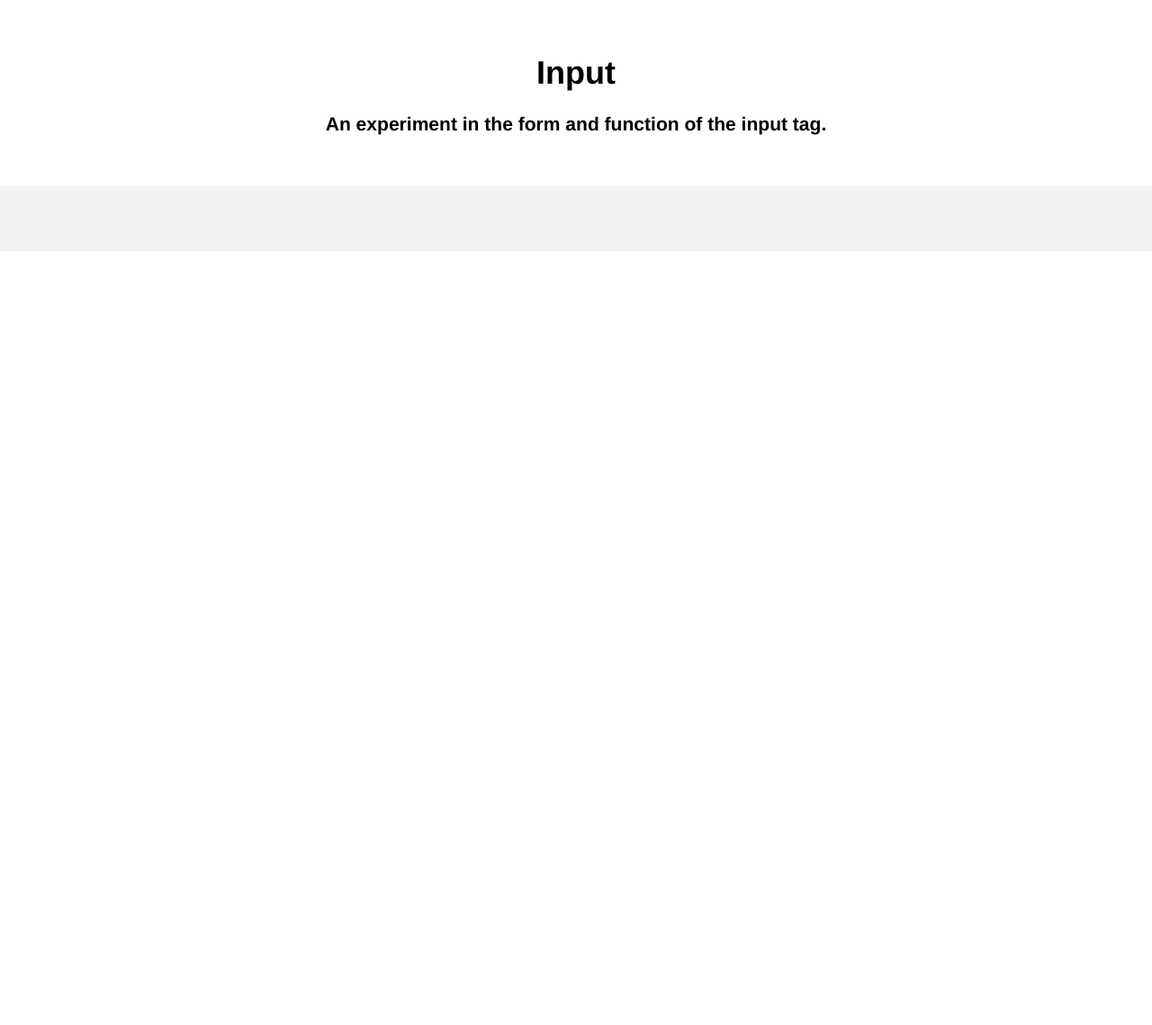
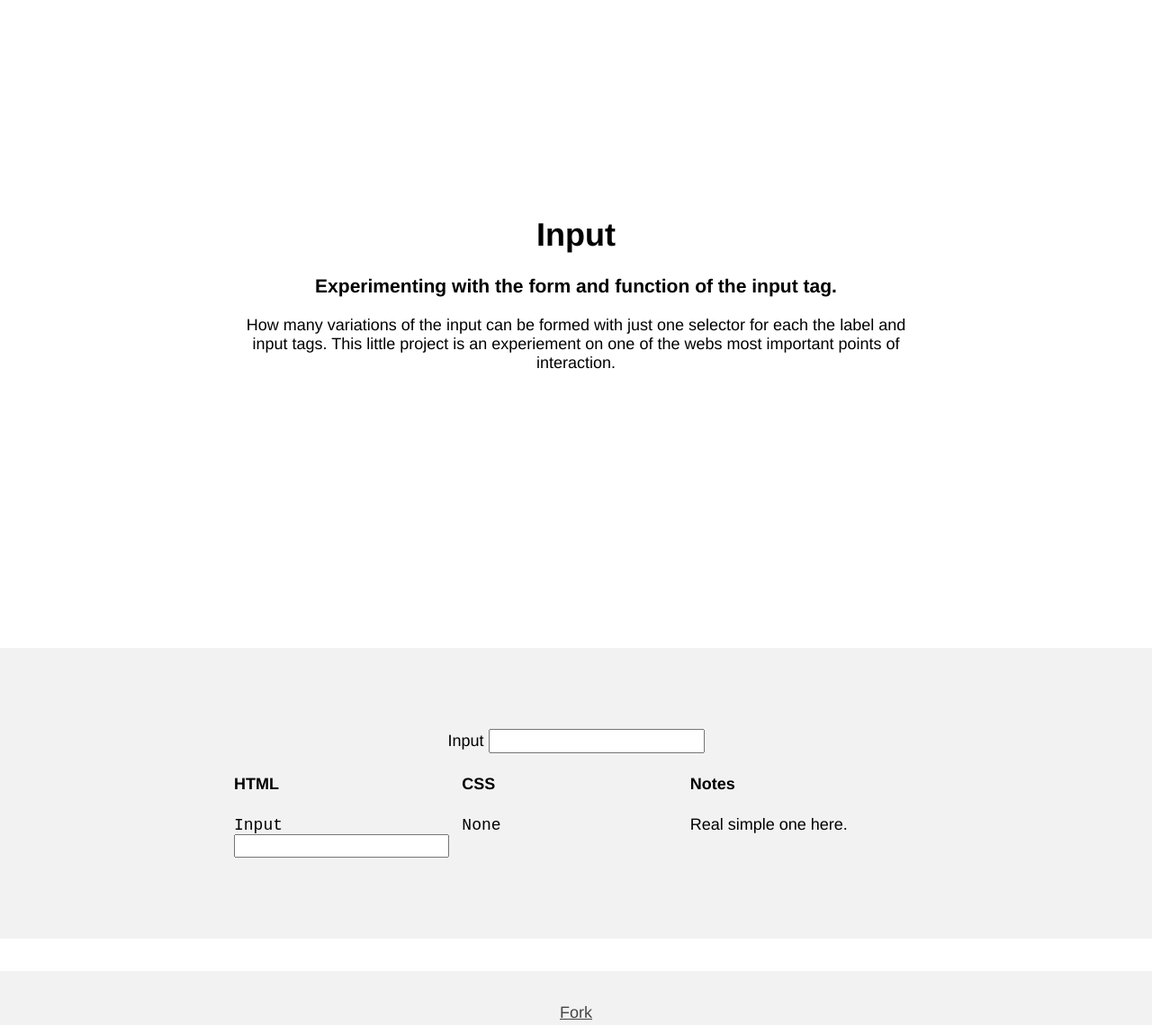
Before and after one commit to robbschiller/input, a website: page index.html in a window 1280 px wide. Shown: the whole page at 90% size. Before the commit the page ends 800 px from the top, so only its background shows below. Drawn offline with Linux system fonts and the light colour scheme.

Commit message:
first section start

```diff
--- a/index.html
+++ b/index.html
@@ -10,13 +10,47 @@
 			<div class="grid masthead">
 				<div class="grid--item centered">
 					<h1>Input</h1>
-					<h3>An experiment in the form and function of the input tag.</h3>
+					<h3>Experimenting with the form and function of the input tag.</h3>
+					<p>How many variations of the input can be formed with just one selector for each the label and input tags. This little project is an experiement on one of the webs most important points of interaction.</p>
 				</div>
 			</div>
 		</header>
-		<main></main>
+		<main>
+			<section class="input-one">
+				<div class="container">
+					<form class="centered">
+						<label>Input</label>
+						<input type="text">
+					</form>
+				</div>
+				<div class="container">
+					<div class="grid">
+						<div class="grid--item">
+							<h4>HTML</h4>
+							<code>
+								<label>Input</label>
+								<input type="text">
+							</code>
+						</div>
+						<div class="grid--item">
+							<h4>CSS</h4>
+							<code>
+								None
+							</code>
+						</div>
+						<div class="grid--item">
+							<h4>Notes</h4>
+							<p>Real simple one here.</p>
+						</div>
+					</div>
+				</div>
+			</section>
+		</main>
 		<footer class="footer">
 			<div class="container">
+				<div class="centered">
+					<a href="http://github.com/robbschiller/input">Fork</a>
+				</div>
 			</div>
 		</footer>
 	</body>
--- a/public/scss/main.scss
+++ b/public/scss/main.scss
@@ -23,3 +23,4 @@
 @import "partials/menus";
 @import "partials/footer";
 @import "partials/tables";
+@import "partials/sections";
--- a/public/scss/partials/_base.scss
+++ b/public/scss/partials/_base.scss
@@ -19,7 +19,7 @@ $type-base-size: 1.125em;
 // Layout Settings
 //
 
-$container-width: 1000px;
+$container-width: 800px;
 
 // ********************
 //
--- a/public/scss/partials/_layouts.scss
+++ b/public/scss/partials/_layouts.scss
@@ -9,5 +9,5 @@
 }
 
 .masthead {
-  margin: 2em 0;
+  margin: 12em 0 16em;
 }
--- a/public/scss/partials/_links.scss
+++ b/public/scss/partials/_links.scss
@@ -5,9 +5,8 @@
 // ********************
 
 a {
-  text-decoration: none;
   color: $color-brand-main;
   &:hover {
-    color: darken($color-brand-main, 10%)
+    color: darken($color-brand-main, 20%)
   }
 }
--- /dev/null
+++ b/public/scss/partials/_sections.scss
@@ -0,0 +1,10 @@
+// ********************
+//
+// Section Styles
+//
+// ********************
+
+.input-one {
+	background: #f2f2f2;
+	padding: 5em 0;
+}
--- a/public/scss/partials/_typography.scss
+++ b/public/scss/partials/_typography.scss
@@ -5,6 +5,6 @@
 // ********************
 
 html {
-  font-family: $type-base;
+  font-family: $type-base-family;
   font-size: $type-base-size;
 }
```
Also changed, not shown: public/css/main.css, public/scss/partials/_forms.scss (line endings or trailing spaces), public/scss/partials/_lists.scss (line endings or trailing spaces), public/scss/partials/_menus.scss (line endings or trailing spaces), public/scss/partials/_tables.scss (line endings or trailing spaces).
